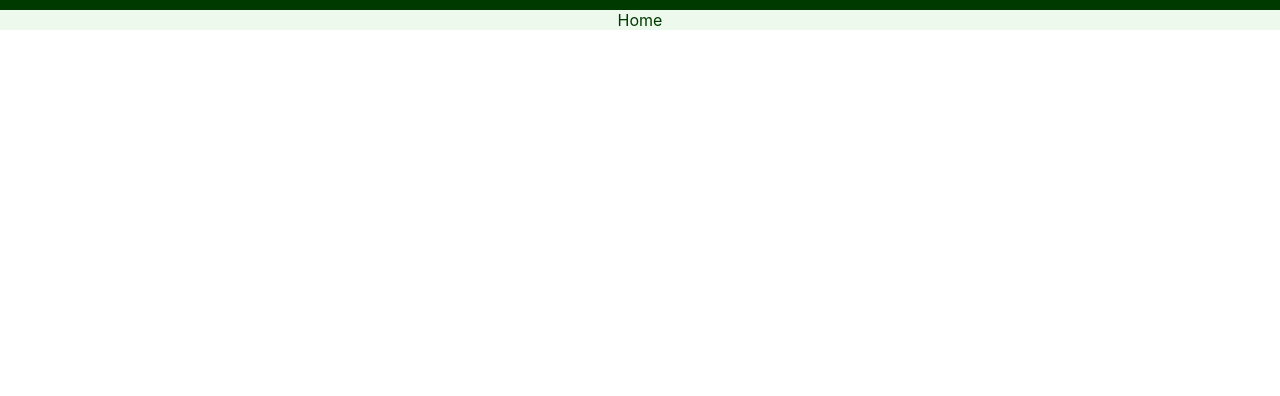
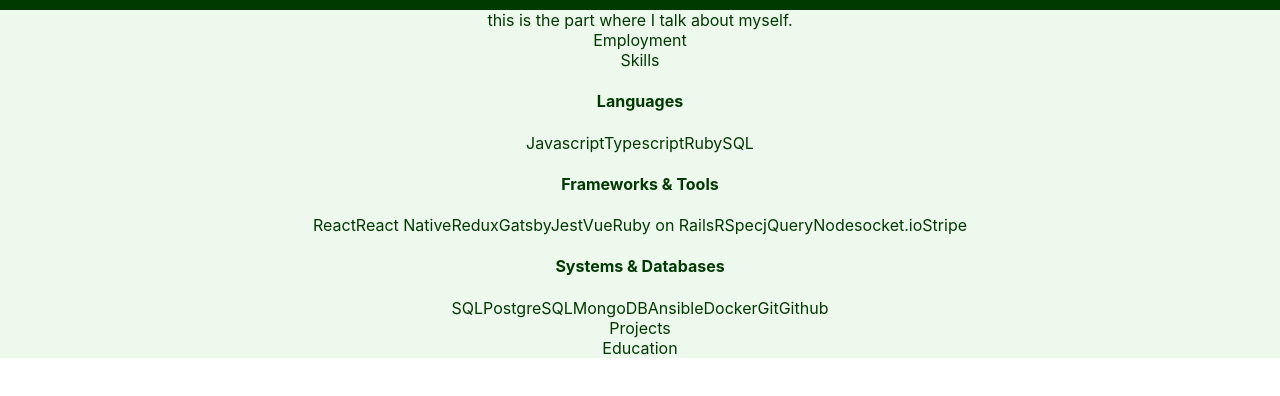
Before and after one commit to geoffmphillips/portfolio, a React (Create React App) app: page / in a window 1280 px wide. Shown: the top 396 px of the page. Built offline with nearby package versions, Linux system fonts and the light colour scheme.

Commit message:
Scaffold component

```diff
--- a/src/Home.tsx
+++ b/src/Home.tsx
@@ -1,8 +1,104 @@
 import React from 'react';
+
+interface Skill {
+	name: string,
+	tools: string[],
+}
+
+const skills: Skill[] = [
+	{
+		name: "Languages",
+		tools: [ "Javascript", "Typescript", "Ruby", "SQL" ]
+	},
+	{
+		name: "Frameworks & Tools",
+		tools: [ "React", "React Native", "Redux", "Gatsby", "Jest", "Vue", "Ruby on Rails", "RSpec", "jQuery", "Node", "socket.io", "Stripe" ]
+	},
+	{
+		name: "Systems & Databases",
+		tools: [ "SQL", "PostgreSQL", "MongoDB", "Ansible", "Docker", "Git", "Github" ]
+	}
+]
+
+interface Role {
+	title: string,
+	time: string,
+	notes: string[],
+}
+
+interface Employment {
+	employer: string,
+	roles: Role[],
+}
+
+const employers: Employment[] = [
+	{
+		employer: "Idyaflow",
+		roles: [
+			{
+				title: 'Junior Web Developer',
+				time: 'Dec. 2018 to Current',
+				notes: [
+					'ansible? Designed and built payment and subscription managment microservice',
+					'Used React Native to build mobile app',
+					'Other tools used include React, Redux, Node, jQuery, MongoDB, Stripe, Bootstrap, socket.io',
+				]
+			}
+		]
+	},
+	{
+		employer: 'Bench Accounting',
+		roles: [
+			{
+				title: "Accounting Team Lead",
+				time: "May 2016 to May 2018",
+				notes: [
+					'Created team-specific metrics and dashboards enabling team members to track their performance',
+					'Worked with sales team to create and maintain client qualification standards and documentation',
+					'Team consistently had operations-best monthly bookkeeping KPIs',
+				]
+			},
+			{
+				title: 'Senior Accounting Associate',
+				time: 'February 2015 to May 2016',
+				notes: [
+					'Held largest portfolio of clients by quantity and KPI measures',
+					'Helped shape company-wide bookkeeping standards as part of the Quality & Standards team',
+					'???',
+				]
+			}
+		]
+	}
+]
 
 const Home: React.FC = () => (
     <div>
-		Home
+		<div>
+			this is the part where I talk about myself.
+
+			{/* Web developer with a passion for clean code and solving problems. Self-motivated, driven by pushing the boundaries of my knowledge. With experience working as an accounting team lead, I know know that collaboration and teamwork will bring out everyone's best. */}
+		</div>
+		<div>
+			Employment
+
+		</div>
+		<div>
+			Skills
+			{ skills.map((skill, index) => (
+				<div key={index + 100}>
+					<h4>{skill.name}</h4>
+					{ skill.tools.map((tool, index) => (
+						<span key={index + 1000}>{tool}</span>
+					))}
+				</div>
+			)) }
+		</div>
+		<div>
+			Projects
+		</div>
+		<div>
+			Education
+		</div>
     </div>
 );
 
```
